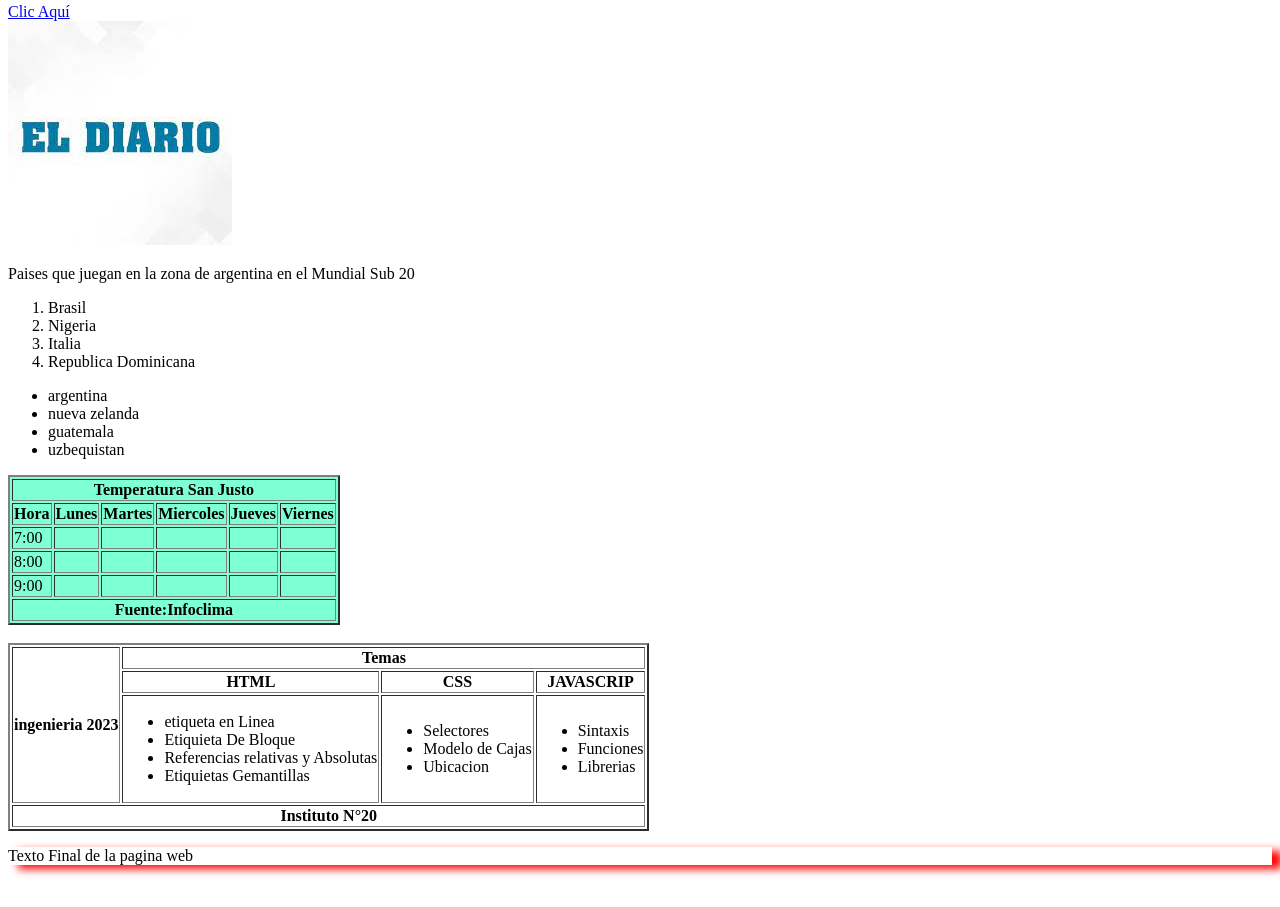
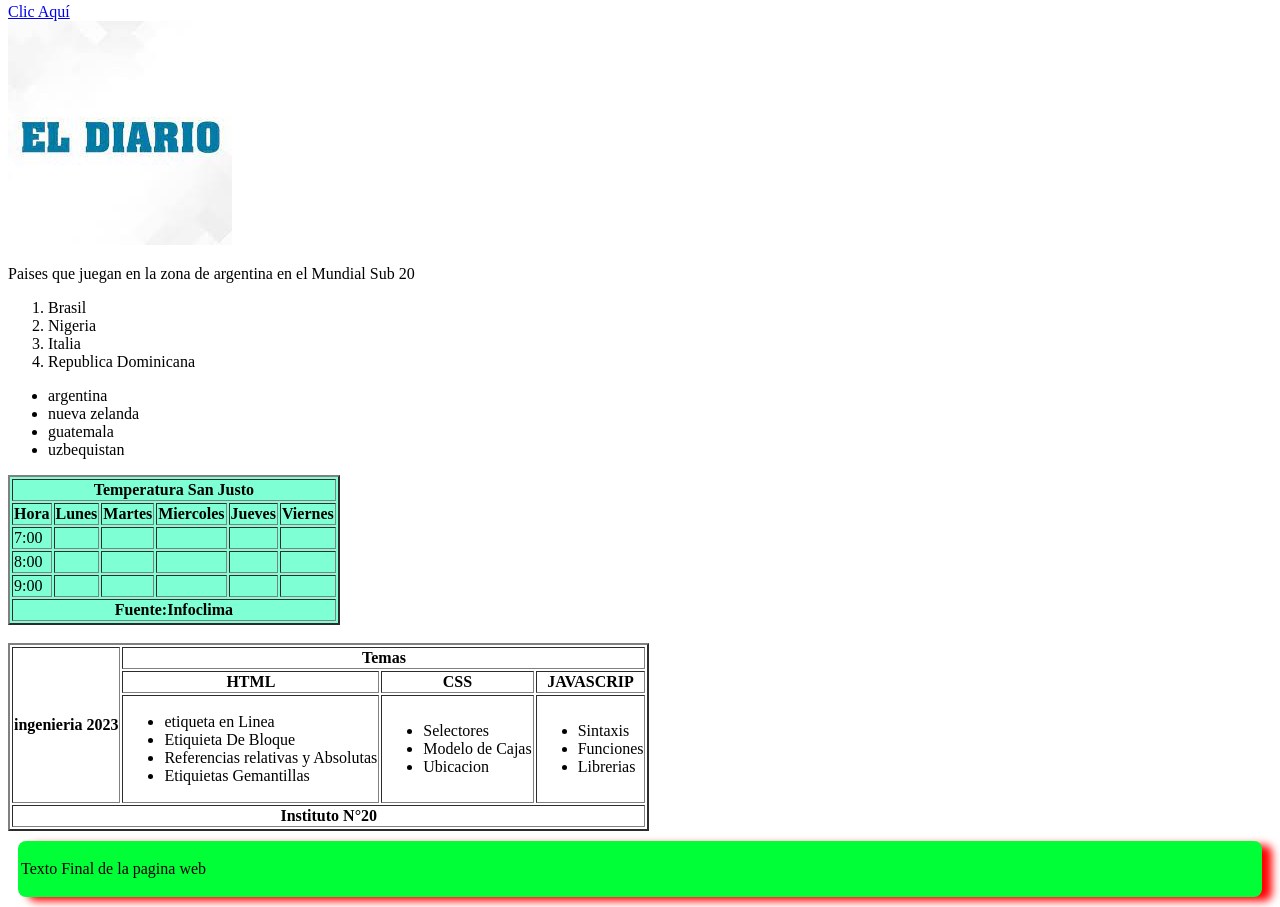
Before and after one commit to LeandroLJ/Tareaingsoftware2.0, a plain HTML site: page index.html in a window 1280 px wide. Shown: the part 768-1675 px from the top of the page. Before the commit the page ends 1649 px from the top, so only its background shows below. Drawn offline with Linux system fonts and the light colour scheme.

Commit message:
redondeado y coloreado del texto final

```diff
--- a/css/styles.css
+++ b/css/styles.css
@@ -6,6 +6,12 @@ h1 {
     text-align: center;
 }
 h2{color: blue;}
-#pieDePagina{
+#pieDePagina {
     box-shadow: 10px 4px 8px red;
+    padding: 3px;
+    margin:10px;
+    background-color: rgb(0, 255, 55);
+    border-radius: 8px;
+
+
 }
```
